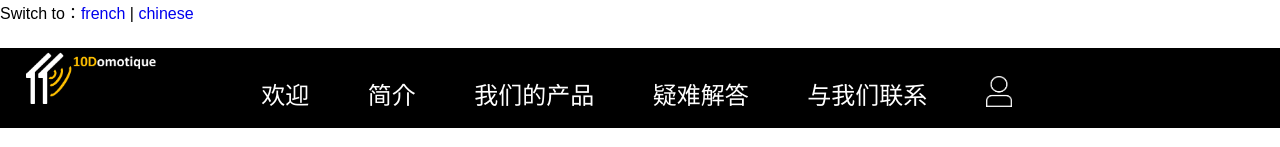
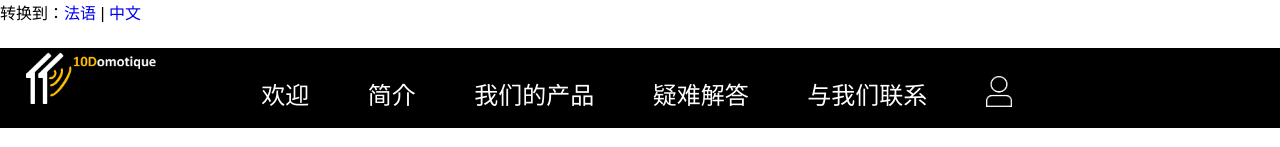
Before and after one commit to CleSchmit/10DomotiqueG10D, a PHP site: page /index_cn.php in a window 1280 px wide. Shown: the top 147 px of the page. Run offline with PHP 8.4, Linux system fonts and the light colour scheme.

Commit message:
petiti change

```diff
--- a/réorganiser/view_cn/template/Header.php
+++ b/réorganiser/view_cn/template/Header.php
@@ -4,7 +4,7 @@
     <link rel="stylesheet" href="view/style.css" />
 </head>
 <body>
-    <p>Switch to：<a href="index.php">french</a> | <a href="index_cn.php">chinese</a></p>
+    <p>转换到：<a href="index.php">法语</a> | <a href="index_cn.php">中文</a></p>
     <div id="menu">
         <img src="view/images/LOGObis.png" class="Logo">
         <ul>
```
